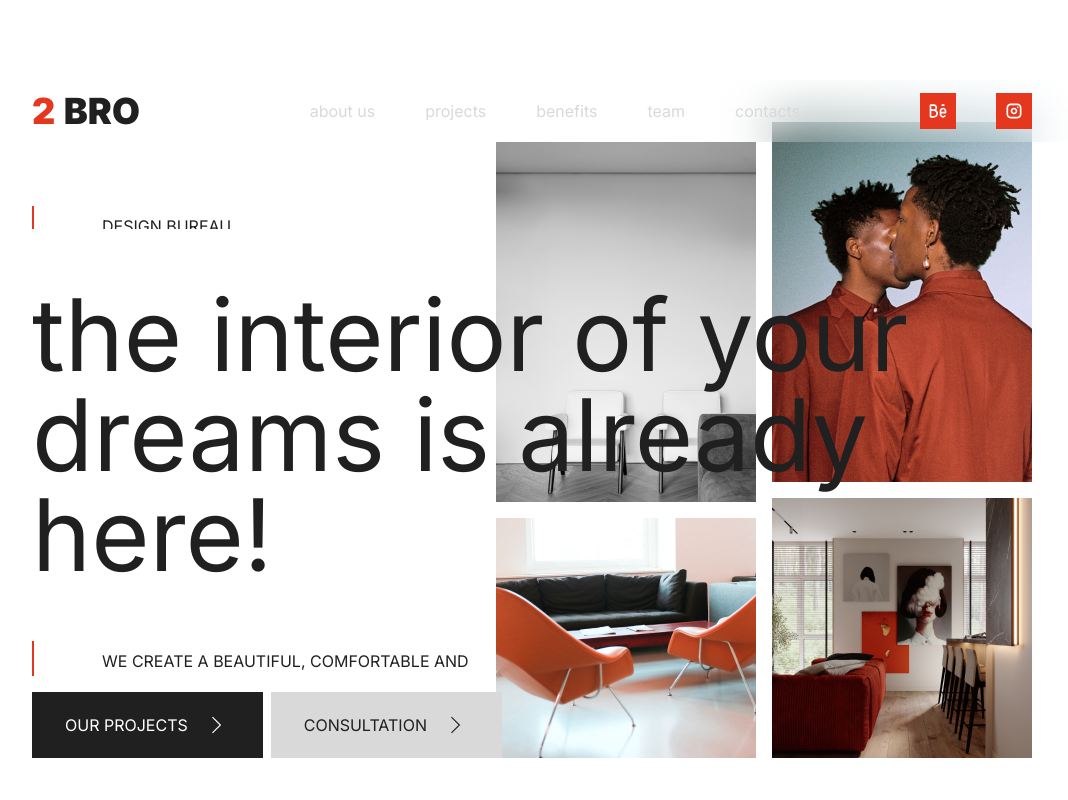
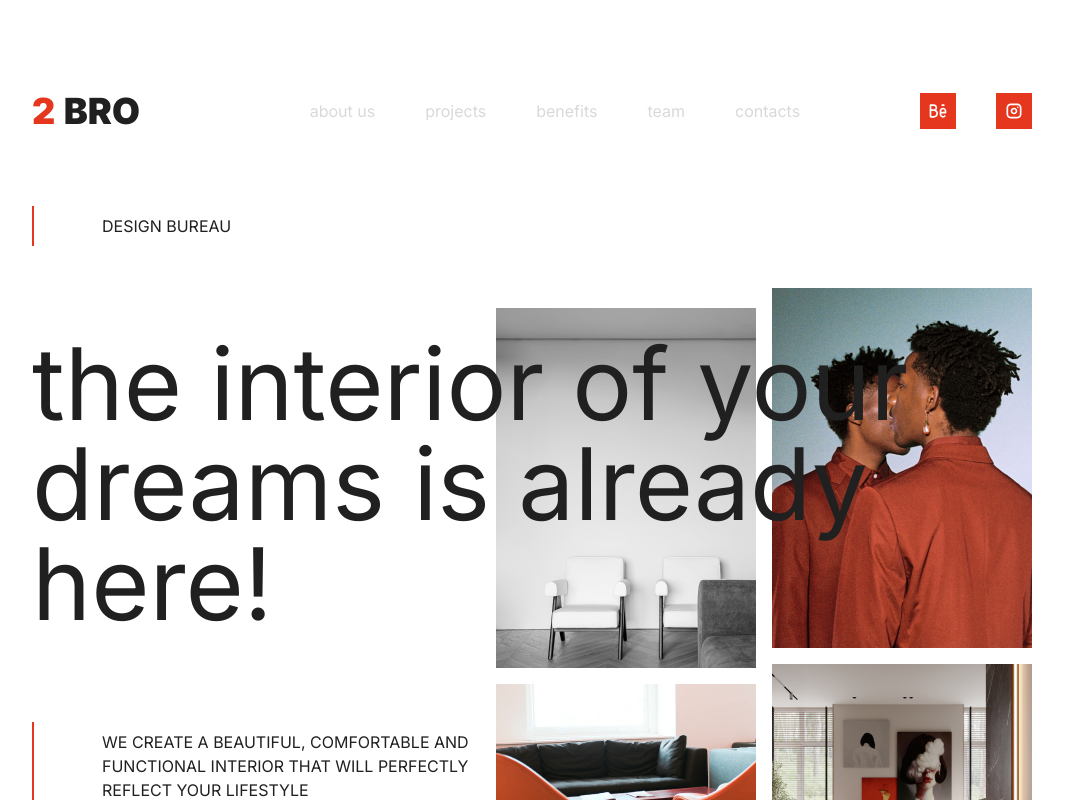
Before and after one commit to PillowPowa/2bro, a React (Vite) app: page / in a window 1280 px wide. Shown: the top 800 px of the page, without its empty margins (108-1176 px from the left). Built offline with nearby package versions, Linux system fonts and the light colour scheme.

Commit message:
responsive design

```diff
--- a/src/components/WelcomeScreen.tsx
+++ b/src/components/WelcomeScreen.tsx
@@ -14,10 +14,10 @@ import { opacityInitialAnimation, whileInViewState } from "../assets/animations"
 
 export const WelcomeScreen: FC = () => {
   return (
-    <section className="py-4 sm:py-[64px] md:min-h-screen-wrapper md:h-screen-wrapper">
+    <section className="py-4 sm:py-[64px] md:min-h-screen-wrapper">
       <motion.article
 		{...whileInViewState}
-        className="flex flex-col justify-between gap-4 h-full z-10 relative"
+        className="flex flex-col justify-between gap-4 md:gap-12 h-full z-10 relative"
       >
         <Paragraph>Design Bureau</Paragraph>
 
```
